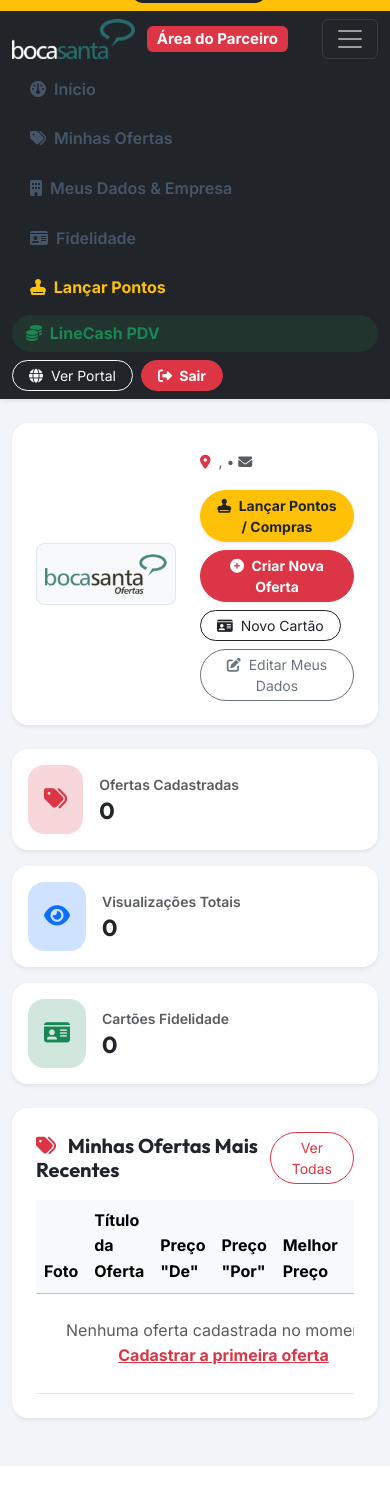
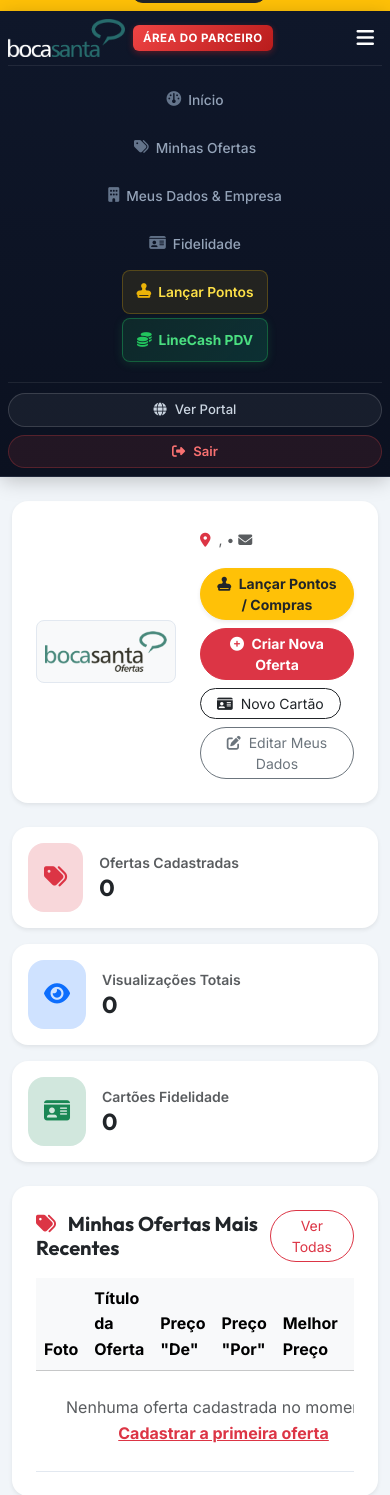
Before and after one commit to edulara-bit/novobocasanta, a CodeIgniter 4 app: the page made by app/Views/parceiro/dashboard.php in a window 390 px wide, after a click that opens the changed part. Shown: the part 76-1571 px from the top of the page. Before the commit the page ends 1542 px from the top, so only its background shows below. Run offline with PHP 8.4 and a stand-in for CodeIgniter, Linux system fonts and the light colour scheme; the template is opened without the code that fills it, so the values that code supplies are empty; some libraries are stand-ins or nearby versions.

Commit message:
style(parceiro): moderniza navbar com alinhamento horizontal, sem quebra de texto e proporcoes harmoniosas

```diff
--- a/app/Views/parceiro/layouts/partner.php
+++ b/app/Views/parceiro/layouts/partner.php
@@ -13,17 +13,187 @@
     <!-- Theme CSS -->
     <link href="<?= base_url('assets/css/bocasanta-theme.css') ?>" rel="stylesheet">
     <style>
-        body { background-color: #f1f5f9; }
+        body {
+            background-color: #f1f5f9;
+            font-family: 'Inter', -apple-system, BlinkMacSystemFont, "Segoe UI", Roboto, sans-serif;
+        }
+
+        /* NAVBAR PRINCIPAL DO PARCEIRO */
+        .partner-navbar {
+            background: linear-gradient(180deg, #0f172a 0%, #0b1120 100%);
+            border-bottom: 1px solid rgba(255, 255, 255, 0.08);
+            box-shadow: 0 4px 20px -2px rgba(0, 0, 0, 0.25);
+            padding: 0.5rem 0;
+        }
+
+        .partner-brand-badge {
+            background: linear-gradient(135deg, #ef4444 0%, #b91c1c 100%);
+            color: #ffffff;
+            font-size: 0.72rem;
+            font-weight: 700;
+            letter-spacing: 0.04em;
+            text-transform: uppercase;
+            padding: 4px 10px;
+            border-radius: 6px;
+            box-shadow: 0 2px 6px rgba(220, 38, 38, 0.35);
+            white-space: nowrap;
+        }
+
+        /* NAVEGAÇÃO */
+        .partner-nav {
+            align-items: center;
+        }
+
         .partner-nav .nav-link {
-            color: #475569;
+            color: #94a3b8;
+            font-weight: 500;
+            font-size: 0.86rem;
+            padding: 7px 12px;
+            border-radius: 8px;
+            display: inline-flex;
+            align-items: center;
+            gap: 7px;
+            white-space: nowrap;
+            transition: all 0.2s cubic-bezier(0.4, 0, 0.2, 1);
+            border: 1px solid transparent;
+        }
+
+        .partner-nav .nav-link i {
+            font-size: 0.92rem;
+            color: #64748b;
+            transition: color 0.2s ease, transform 0.2s ease;
+        }
+
+        .partner-nav .nav-link:hover {
+            color: #ffffff;
+            background-color: rgba(255, 255, 255, 0.06);
+            transform: translateY(-1px);
+        }
+
+        .partner-nav .nav-link:hover i {
+            color: #cbd5e1;
+            transform: scale(1.1);
+        }
+
+        .partner-nav .nav-link.active {
+            color: #ffffff;
+            background: rgba(220, 38, 38, 0.18);
+            border-color: rgba(220, 38, 38, 0.35);
             font-weight: 600;
-            padding: 10px 18px;
+        }
+
+        .partner-nav .nav-link.active i {
+            color: #ef4444;
+        }
+
+        /* BOTÃO ESPECIAL: LANÇAR PONTOS */
+        .partner-nav .nav-link-pontos {
+            color: #fde047 !important;
+            background: rgba(234, 179, 8, 0.1);
+            border-color: rgba(234, 179, 8, 0.25);
+            font-weight: 600;
+        }
+
+        .partner-nav .nav-link-pontos i {
+            color: #eab308 !important;
+        }
+
+        .partner-nav .nav-link-pontos:hover {
+            background: rgba(234, 179, 8, 0.2) !important;
+            border-color: rgba(234, 179, 8, 0.45) !important;
+            color: #fef08a !important;
+            box-shadow: 0 0 12px rgba(234, 179, 8, 0.2);
+        }
+
+        /* BOTÃO ESPECIAL: LINECASH PDV */
+        .partner-nav .nav-link-linecash {
+            color: #4ade80 !important;
+            background: linear-gradient(135deg, rgba(34, 197, 94, 0.12) 0%, rgba(16, 185, 129, 0.18) 100%);
+            border: 1px solid rgba(34, 197, 94, 0.35);
+            font-weight: 700;
+            box-shadow: 0 2px 10px rgba(34, 197, 94, 0.15);
+        }
+
+        .partner-nav .nav-link-linecash i {
+            color: #22c55e !important;
+        }
+
+        .partner-nav .nav-link-linecash:hover,
+        .partner-nav .nav-link-linecash.active {
+            color: #ffffff !important;
+            background: linear-gradient(135deg, #16a34a 0%, #059669 100%) !important;
+            border-color: #22c55e !important;
+            box-shadow: 0 4px 14px rgba(34, 197, 94, 0.35);
+        }
+
+        .partner-nav .nav-link-linecash:hover i,
+        .partner-nav .nav-link-linecash.active i {
+            color: #ffffff !important;
+        }
+
+        /* AÇÕES DIREITA */
+        .btn-nav-portal {
+            color: #cbd5e1;
+            background: rgba(255, 255, 255, 0.05);
+            border: 1px solid rgba(255, 255, 255, 0.15);
+            font-size: 0.82rem;
+            font-weight: 500;
+            padding: 6px 14px;
             border-radius: 9999px;
+            white-space: nowrap;
             transition: all 0.2s ease;
         }
-        .partner-nav .nav-link:hover, .partner-nav .nav-link.active {
-            background-color: #dc2626;
+
+        .btn-nav-portal:hover {
             color: #ffffff;
+            background: rgba(255, 255, 255, 0.12);
+            border-color: rgba(255, 255, 255, 0.3);
+        }
+
+        .btn-nav-logout {
+            color: #f87171;
+            background: rgba(239, 68, 68, 0.1);
+            border: 1px solid rgba(239, 68, 68, 0.25);
+            font-size: 0.82rem;
+            font-weight: 600;
+            padding: 6px 14px;
+            border-radius: 9999px;
+            white-space: nowrap;
+            transition: all 0.2s ease;
+        }
+
+        .btn-nav-logout:hover {
+            color: #ffffff;
+            background: #dc2626;
+            border-color: #dc2626;
+            box-shadow: 0 2px 10px rgba(220, 38, 38, 0.35);
+        }
+
+        /* MOBILE ADJUSTMENTS */
+        @media (max-width: 991.98px) {
+            .partner-nav {
+                padding: 12px 0;
+                gap: 6px;
+                border-top: 1px solid rgba(255, 255, 255, 0.08);
+                margin-top: 10px;
+            }
+            .partner-nav .nav-link {
+                width: 100%;
+                justify-content: flex-start;
+                padding: 10px 14px;
+            }
+            .partner-actions {
+                padding-top: 10px;
+                border-top: 1px solid rgba(255, 255, 255, 0.08);
+                margin-top: 6px;
+                flex-direction: column;
+                width: 100%;
+            }
+            .partner-actions a {
+                width: 100%;
+                text-align: center;
+                justify-content: center;
+            }
         }
     </style>
 </head>
@@ -38,57 +208,65 @@
     <?php endif; ?>
 
     <!-- NAVBAR DO PARCEIRO -->
-    <nav class="navbar navbar-expand-lg navbar-dark bg-dark sticky-top shadow-sm">
-        <div class="container">
-            <a class="navbar-brand d-flex align-items-center gap-2" href="<?= base_url('parceiro/dashboard') ?>">
-                <img src="<?= base_url('assets/images/logo_branco.png') ?>" alt="Boca Santa" style="height: 40px; width: auto; object-fit: contain;">
-                <span class="badge bg-danger ms-1">Área do Parceiro</span>
+    <nav class="navbar navbar-expand-lg partner-navbar sticky-top">
+        <div class="container-fluid px-xl-4 px-lg-3 px-2">
+            <a class="navbar-brand d-flex align-items-center gap-2 me-lg-3" href="<?= base_url('parceiro/dashboard') ?>">
+                <img src="<?= base_url('assets/images/logo_branco.png') ?>" alt="Boca Santa" style="height: 38px; width: auto; object-fit: contain;">
+                <span class="partner-brand-badge">Área do Parceiro</span>
             </a>
 
-            <button class="navbar-toggler" type="button" data-bs-toggle="collapse" data-bs-target="#partnerNavbar">
-                <span class="navbar-toggler-icon"></span>
+            <button class="navbar-toggler border-0 text-white shadow-none px-2" type="button" data-bs-toggle="collapse" data-bs-target="#partnerNavbar" aria-controls="partnerNavbar" aria-expanded="false" aria-label="Navegação">
+                <i class="fa-solid fa-bars fs-5"></i>
             </button>
 
             <div class="collapse navbar-collapse" id="partnerNavbar">
                 <ul class="navbar-nav mx-auto partner-nav my-2 my-lg-0 gap-1">
                     <li class="nav-item">
                         <a href="<?= base_url('parceiro/dashboard') ?>" class="nav-link <?= uri_string() === 'parceiro/dashboard' ? 'active' : '' ?>">
-                            <i class="fa-solid fa-gauge me-1"></i> Início
+                            <i class="fa-solid fa-gauge"></i>
+                            <span>Início</span>
                         </a>
                     </li>
                     <li class="nav-item">
                         <a href="<?= base_url('parceiro/ofertas') ?>" class="nav-link <?= str_contains(uri_string(), 'parceiro/ofertas') ? 'active' : '' ?>">
-                            <i class="fa-solid fa-tags me-1"></i> Minhas Ofertas
+                            <i class="fa-solid fa-tags"></i>
+                            <span>Minhas Ofertas</span>
                         </a>
                     </li>
                     <li class="nav-item">
                         <a href="<?= base_url('parceiro/perfil') ?>" class="nav-link <?= str_contains(uri_string(), 'parceiro/perfil') ? 'active' : '' ?>">
-                            <i class="fa-solid fa-building me-1"></i> Meus Dados & Empresa
+                            <i class="fa-solid fa-building"></i>
+                            <span>Meus Dados & Empresa</span>
                         </a>
                     </li>
                     <li class="nav-item">
-                        <a href="<?= base_url('parceiro/fidelidade') ?>" class="nav-link <?= uri_string() === 'parceiro/fidelidade' ? 'active' : '' ?>">
-                            <i class="fa-solid fa-id-card me-1"></i> Fidelidade
+                        <a href="<?= base_url('parceiro/fidelidade') ?>" class="nav-link <?= (uri_string() === 'parceiro/fidelidade' || (str_contains(uri_string(), 'parceiro/fidelidade') && !str_contains(uri_string(), 'lancamentos'))) ? 'active' : '' ?>">
+                            <i class="fa-solid fa-id-card"></i>
+                            <span>Fidelidade</span>
                         </a>
                     </li>
                     <li class="nav-item">
-                        <a href="<?= base_url('parceiro/fidelidade/lancamentos') ?>" class="nav-link text-warning fw-bold <?= str_contains(uri_string(), 'parceiro/fidelidade/lancamentos') ? 'active' : '' ?>">
-                            <i class="fa-solid fa-stamp me-1"></i> Lançar Pontos
+                        <a href="<?= base_url('parceiro/fidelidade/lancamentos') ?>" class="nav-link nav-link-pontos <?= str_contains(uri_string(), 'parceiro/fidelidade/lancamentos') ? 'active' : '' ?>">
+                            <i class="fa-solid fa-stamp"></i>
+                            <span>Lançar Pontos</span>
                         </a>
                     </li>
                     <li class="nav-item">
-                        <a href="<?= base_url('parceiro/linecash') ?>" class="nav-link fw-bold text-success <?= str_contains(uri_string(), 'parceiro/linecash') ? 'active' : '' ?>" style="background: rgba(34, 197, 94, 0.1); border-radius: 20px; padding: 6px 14px;">
-                            <i class="fa-solid fa-coins me-1"></i> LineCash PDV
+                        <a href="<?= base_url('parceiro/linecash') ?>" class="nav-link nav-link-linecash <?= str_contains(uri_string(), 'parceiro/linecash') ? 'active' : '' ?>">
+                            <i class="fa-solid fa-coins"></i>
+                            <span>LineCash PDV</span>
                         </a>
                     </li>
                 </ul>
 
-                <div class="d-flex align-items-center gap-2">
-                    <a href="<?= base_url() ?>" target="_blank" class="btn btn-outline-light btn-sm rounded-pill px-3">
-                        <i class="fa-solid fa-globe me-1"></i> Ver Portal
+                <div class="d-flex align-items-center gap-2 partner-actions ms-lg-2">
+                    <a href="<?= base_url() ?>" target="_blank" class="btn btn-nav-portal d-inline-flex align-items-center gap-2">
+                        <i class="fa-solid fa-globe"></i>
+                        <span>Ver Portal</span>
                     </a>
-                    <a href="<?= base_url('parceiro/logout') ?>" class="btn btn-danger btn-sm rounded-pill px-3 fw-bold">
-                        <i class="fa-solid fa-right-from-bracket me-1"></i> Sair
+                    <a href="<?= base_url('parceiro/logout') ?>" class="btn btn-nav-logout d-inline-flex align-items-center gap-2">
+                        <i class="fa-solid fa-right-from-bracket"></i>
+                        <span>Sair</span>
                     </a>
                 </div>
             </div>
```
